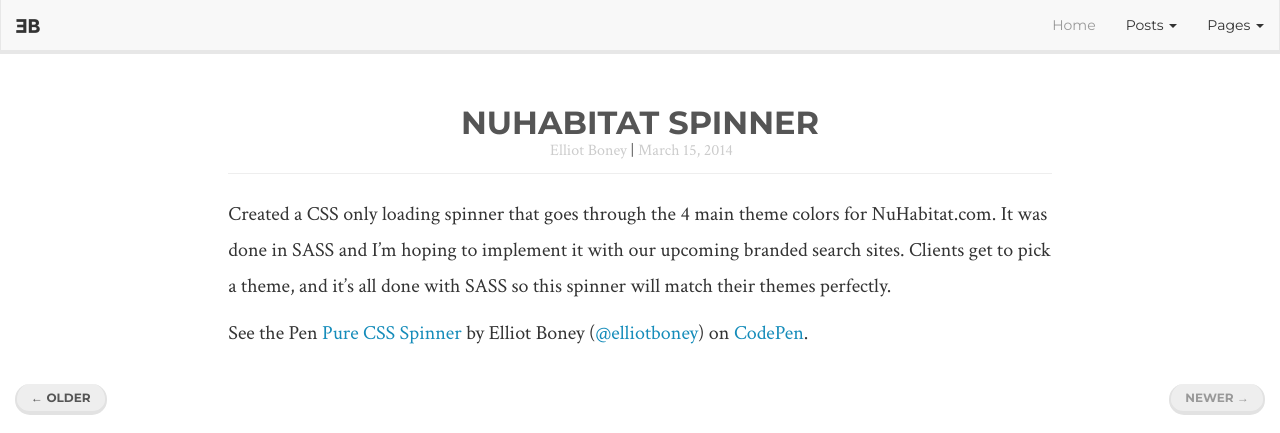
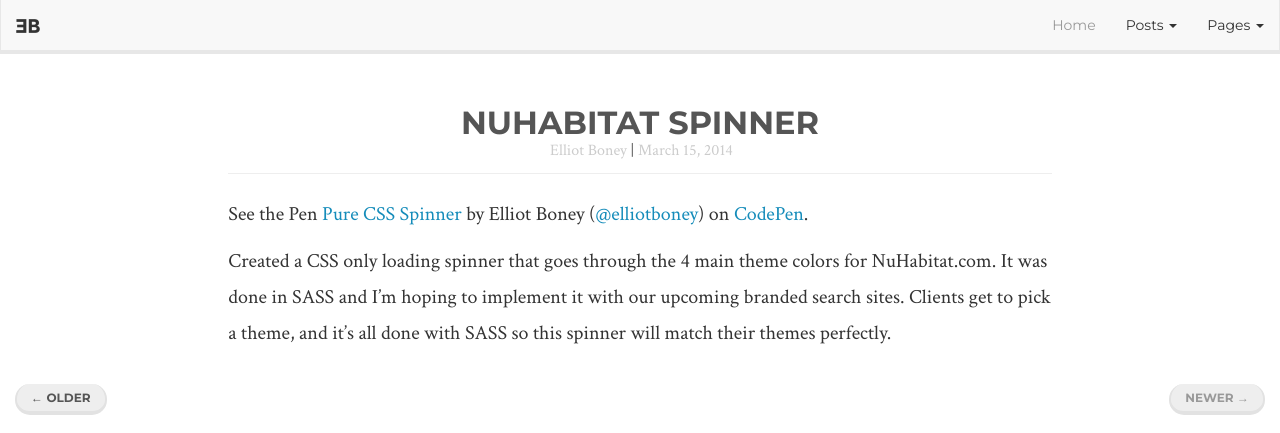
Before and after one commit to elliotboney/elliotboney.github.io, a Jekyll site: the page built from _posts/2014-3-15-Nuhabitat-Spinner.md, in a window 1280 px wide, cut to the strip 0-433 px from the top of the page. Built offline with Jekyll 4.4.1, drawn with Linux system fonts in a browser that asks for light colours; nearby versions of some CDN libraries.

Commit message:
Update 2014-3-15-Nuhabitat-Spinner.md

```diff
--- a/_posts/2014-3-15-Nuhabitat-Spinner.md
+++ b/_posts/2014-3-15-Nuhabitat-Spinner.md
@@ -3,6 +3,7 @@
 title: Nuhabitat Spinner
 author: Elliot Boney
 ---
-Created a CSS only loading spinner that goes through the 4 main theme colors for NuHabitat.com. It was done in SASS and I'm hoping to implement it with our upcoming branded search sites. Clients get to pick a theme, and it's all done with SASS so this spinner will match their themes perfectly.
 <p data-height="150" data-theme-id="13178" data-slug-hash="pvQyjX" data-default-tab="result" data-user="elliotboney" class='codepen'>
   See the Pen <a href='http://codepen.io/elliotboney/pen/pvQyjX/'>Pure CSS Spinner</a> by Elliot Boney (<a href='http://codepen.io/elliotboney'>@elliotboney</a>) on <a href='http://codepen.io'>CodePen</a>.</p>
+
+Created a CSS only loading spinner that goes through the 4 main theme colors for NuHabitat.com. It was done in SASS and I'm hoping to implement it with our upcoming branded search sites. Clients get to pick a theme, and it's all done with SASS so this spinner will match their themes perfectly.
```
